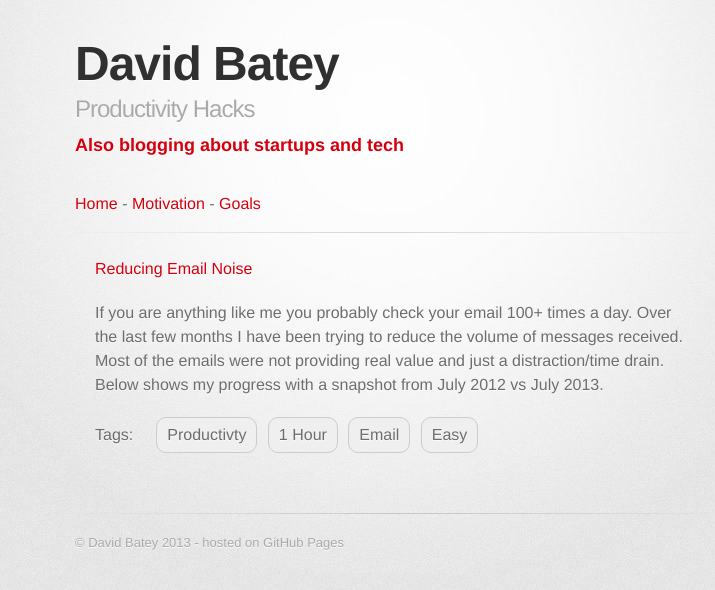
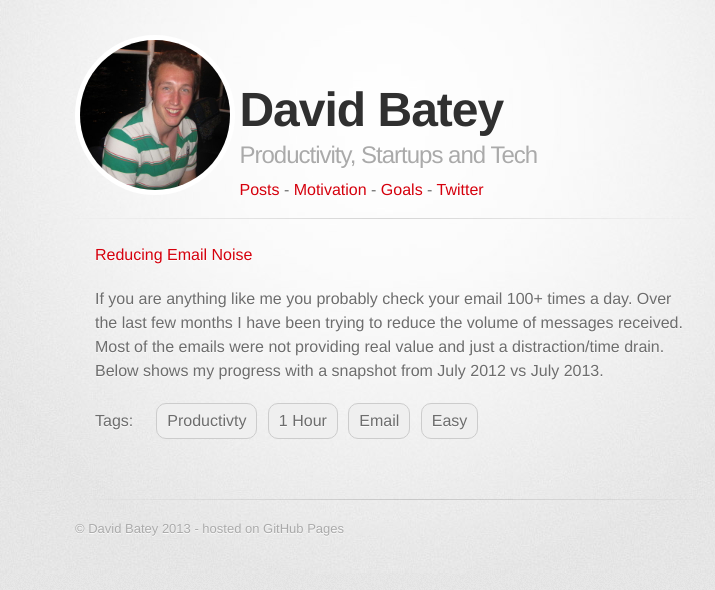
Before and after one commit to davidlbatey/davidlbatey.github.io, a Jekyll site: the page built from index.html, in a window 1280 px wide. Shown: the top 590 px of the page, without its empty margins (255-970 px from the left). Built offline with Jekyll 4.4.1, drawn with Linux system fonts in a browser that asks for light colours; some web fonts are replaced; the list of posts is cut into pages by our own code.

Commit message:
Added image to header and link to twitter

```diff
--- a/_includes/header.html
+++ b/_includes/header.html
@@ -1,7 +1,15 @@
 <header>
-  <h1>David Batey</h1>
-  <h2>Productivity Hacks</h2>
-  <h3>Also blogging about startups and tech</h3>
+  <a href="/">
+    <div class="icon">
+      <img src="/images/david_batey.jpg" title="David Batey" id="main-icon"/>
+    </div>
+  </a>
+  <div class="title">
+    <a href="/">
+      <h1>David Batey</h1>
+      <h2>Productivity, Startups and Tech</h2>
+    </a>
+    {% include navigation.html %}
+  </div>
 </header>
-  {% include navigation.html %}
 <hr />
--- a/_includes/navigation.html
+++ b/_includes/navigation.html
@@ -1,7 +1,9 @@
 <nav>
-  <a href="/">Home</a>
+  <a href="/">Posts</a>
   -
   <a href="/motivation.html">Motivation</a>
   -
   <a href="/goals.html">Goals</a>
+  -
+  <a href="http://www.twitter.com/davidbatey" target="_blank">Twitter</a>
 </nav>
--- a/index.html
+++ b/index.html
@@ -4,7 +4,7 @@ title: David Batey - Blogging on startups, technology and productivity
 ---
 <ul>
   {% for post in site.posts %}
-    <li>
+    <li class="post">
       <a href="{{ post.url }}">{{ post.title }}</a>
       <p>{{ post.excerpt }}</p>
       <p class="tag-title">Tags:</>
--- a/stylesheets/stylesheet.css
+++ b/stylesheets/stylesheet.css
@@ -65,7 +65,6 @@ a:hover {
 
 header {
   padding-top: 35px;
-  padding-bottom: 25px;
 }
 
 header h1 {
@@ -295,6 +294,11 @@ blockquote {
 }
 
 ul li {
+  list-style: disc inside;
+  padding-left: 20px;
+}
+
+ul li.post {
   list-style: none;
   padding-left: 20px;
 }
@@ -360,6 +364,20 @@ ul.tag-list  li.tag {
   margin: 0px 3px;
 }
 
+#container .inner header .icon{
+  display: inline-block;
+}
+
+#container .inner header .title{
+  display: inline-block;
+}
+
+#container .inner img#main-icon{
+  max-width: 150px;
+  border-radius: 150px;
+  border: 5px solid white;
+}
+
 /* #Media Queries
 ================================================== */
 
@@ -373,7 +391,6 @@ ul.tag-list  li.tag {
 @media only screen and (max-width: 767px) {
   header {
     padding-top: 10px;
-    padding-bottom: 10px;
   }
   #downloads {
     margin-bottom: 25px;
@@ -395,4 +412,8 @@ ul.tag-list  li.tag {
   ul.tag-list {
     margin-left: 0px;
   }
+
+  #container .inner img#main-icon{
+    display: none;
+  }
 }
```
Also changed, not shown: images/david_batey.jpg (added), 6 other files.
